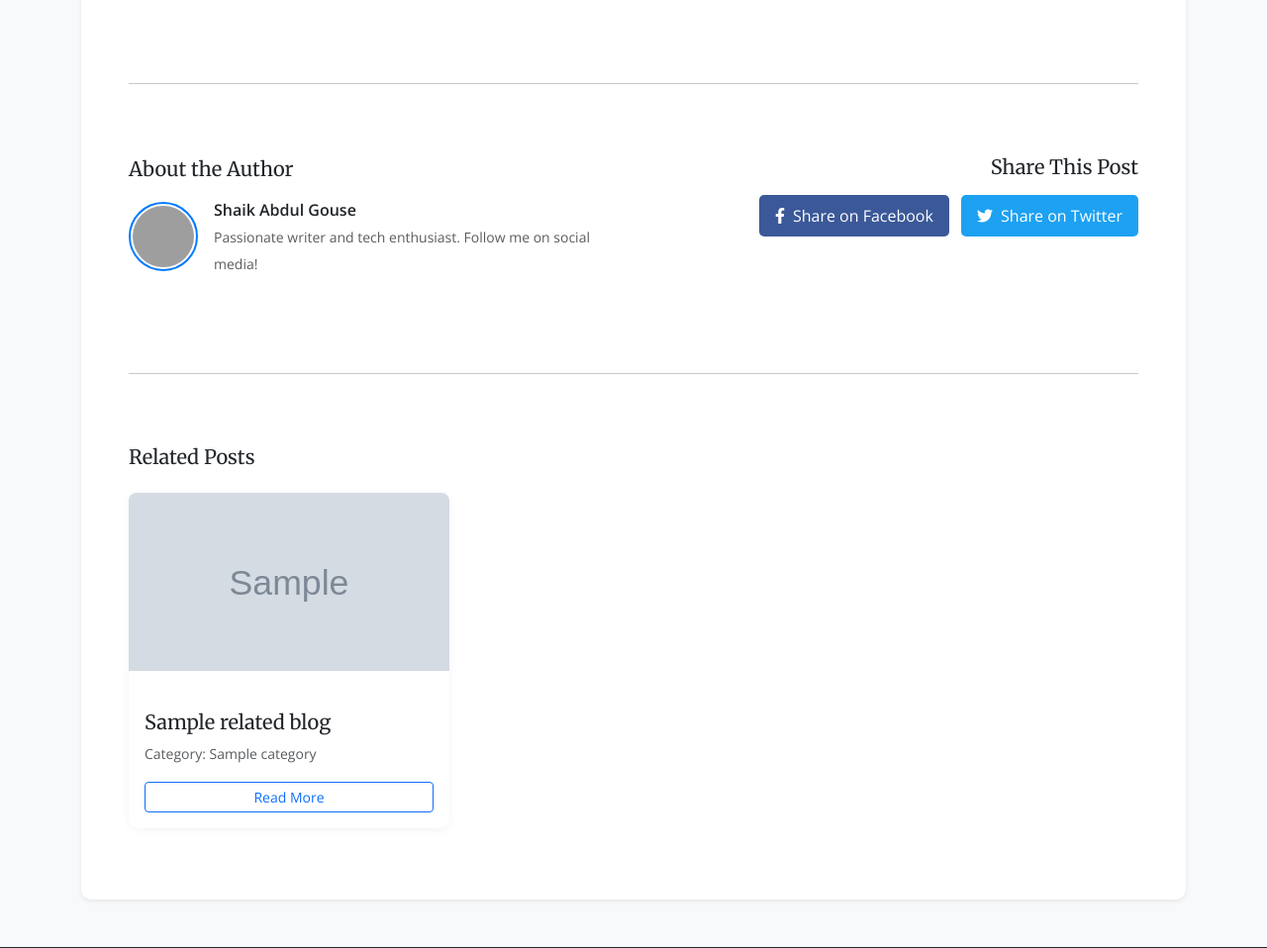
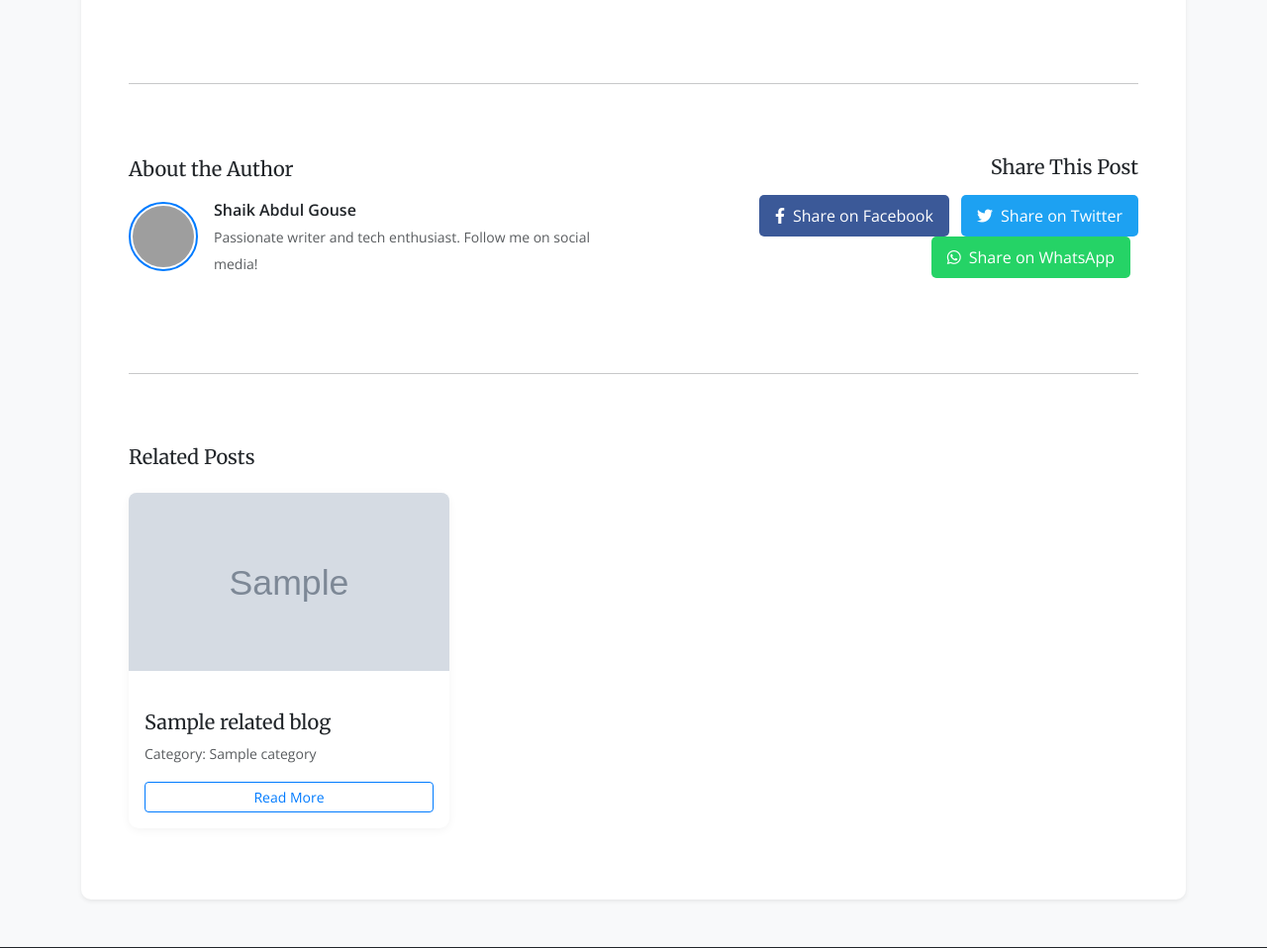
Before and after one commit to gouse-1725/Blog_repo, a Django app: template templates/blog_detail.html in a window 1280 px wide. Shown: the part 1434-2392 px from the top of the page at 99% size. Run offline with Django 5.2, Linux system fonts and the light colour scheme; data comes from the database, SQL or seed files in the repository; the template is opened without the code that fills it: values named after a table or form of the project are taken from there, most other values are stand-ins (such as "Sample title", 1, 10 or a date in 2020); grey boxes are pictures that could not be loaded.

Commit message:
updated code

```diff
--- a/templates/blog_detail.html
+++ b/templates/blog_detail.html
@@ -140,6 +140,13 @@
         .btn-facebook:hover { background-color: #2d4373; }
         .btn-twitter { background-color: #1da1f2; }
         .btn-twitter:hover { background-color: #0c85d0; }
+
+        .btn-whatsapp { background-color: #25D366; }
+        .btn-whatsapp:hover { background-color: #128C7E; }
+        .btn-outline-primary {
+            color: var(--primary-color);
+            border-color: var(--primary-color);
+        }
 
         /* Related Posts Card Styling */
         .related-posts .card-img-top {
```
